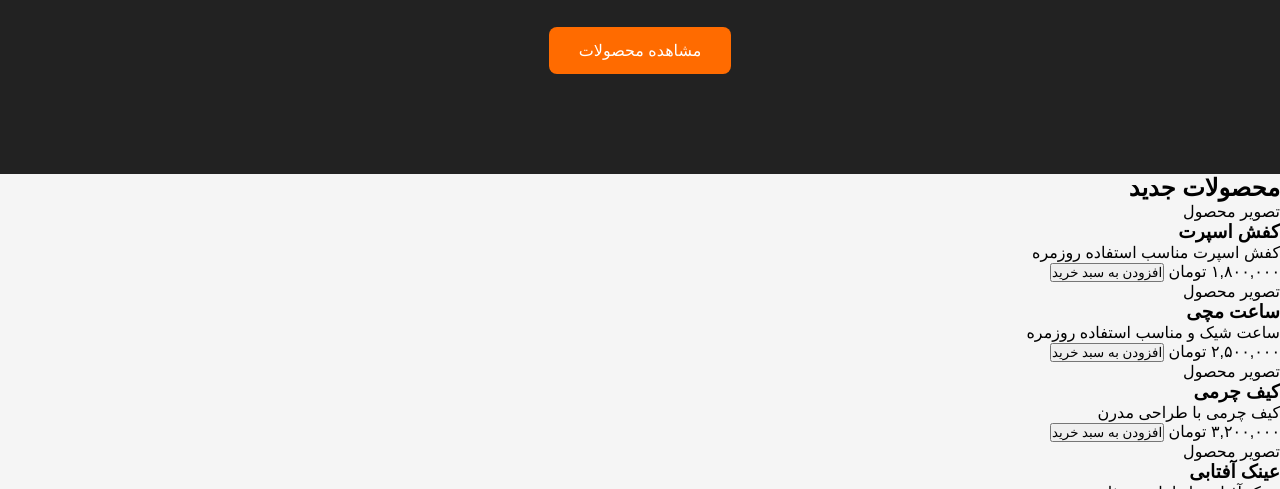
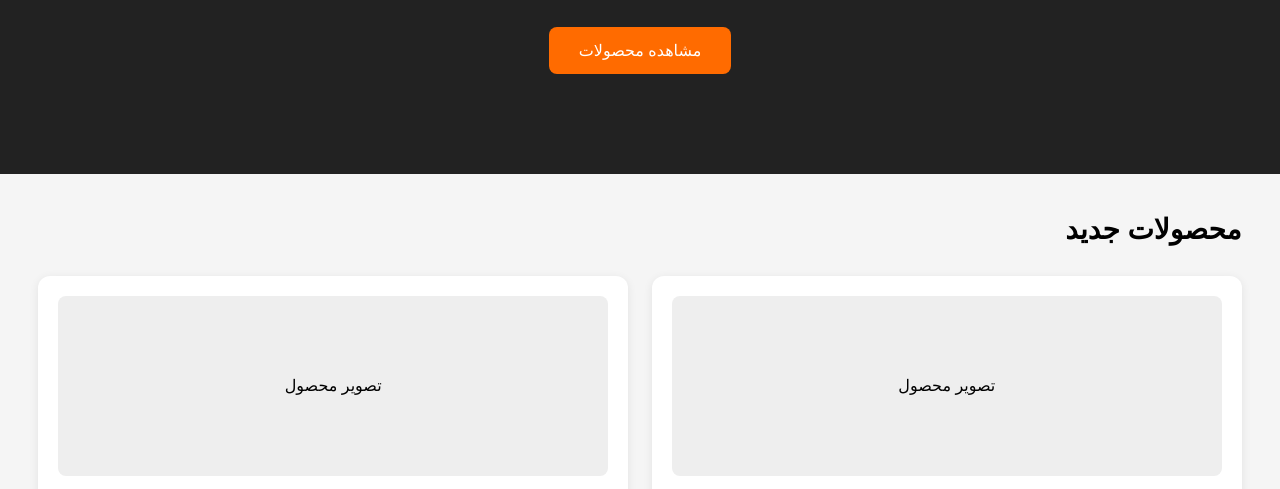
Before and after one commit to zahra-fa-13/shopping, a plain HTML site: page index.html in a window 1280 px wide. Shown: the part 272-761 px from the top of the page. Drawn offline with Linux system fonts and the light colour scheme.

Commit message:
add css for card shop

```diff
--- a/css/style.css
+++ b/css/style.css
@@ -72,3 +72,66 @@ nav a {
     border-radius: 8px;
 }
 /* پایان بخش محصولات جدید */
+
+/* جیدمان محصولات */
+/* بخش کارت ها  */
+.products {
+    padding: 3%;
+}
+
+.products h2 {
+    font-size: 28px;
+    margin-bottom: 30px;
+}
+
+.products-grid {
+    display: grid;
+    grid-template-columns: repeat(4, 1fr);
+    grid-template-columns: repeat(2, 1fr);
+    gap: 24px;
+}
+
+.product-card {
+    background-color: white;
+    padding: 20px;
+    border-radius: 12px;
+    box-shadow: 0 2px 10px rgba(0, 0, 0, 0.08);
+}
+
+.product-image {
+    height: 180px;
+    background-color: #eeeeee;
+    display: flex;
+    align-items: center;
+    justify-content: center;
+    border-radius: 8px;
+    margin-bottom: 16px;
+}
+
+.product-card h3 {
+    font-size: 20px;
+    margin-bottom: 10px;
+}
+
+.product-card p {
+    color: #666666;
+    line-height: 1.8;
+    margin-bottom: 16px;
+}
+
+.price {
+    display: block;
+    color: #ff6b00;
+    font-weight: bold;
+    margin-bottom: 16px;
+}
+
+.product-card button {
+    width: 100%;
+    padding: 12px;
+    border: none;
+    border-radius: 8px;
+    background-color: #ff6b00;
+    color: white;
+    cursor: pointer;
+}
```
